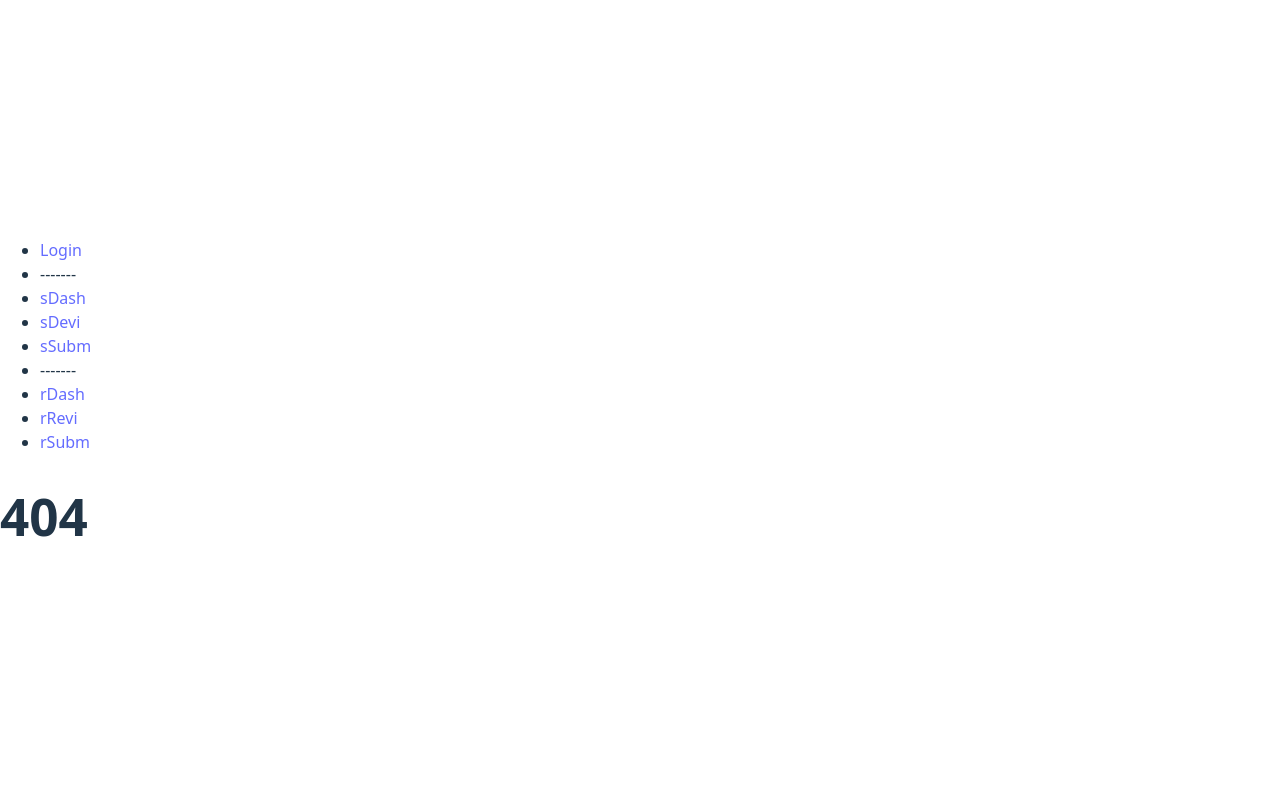
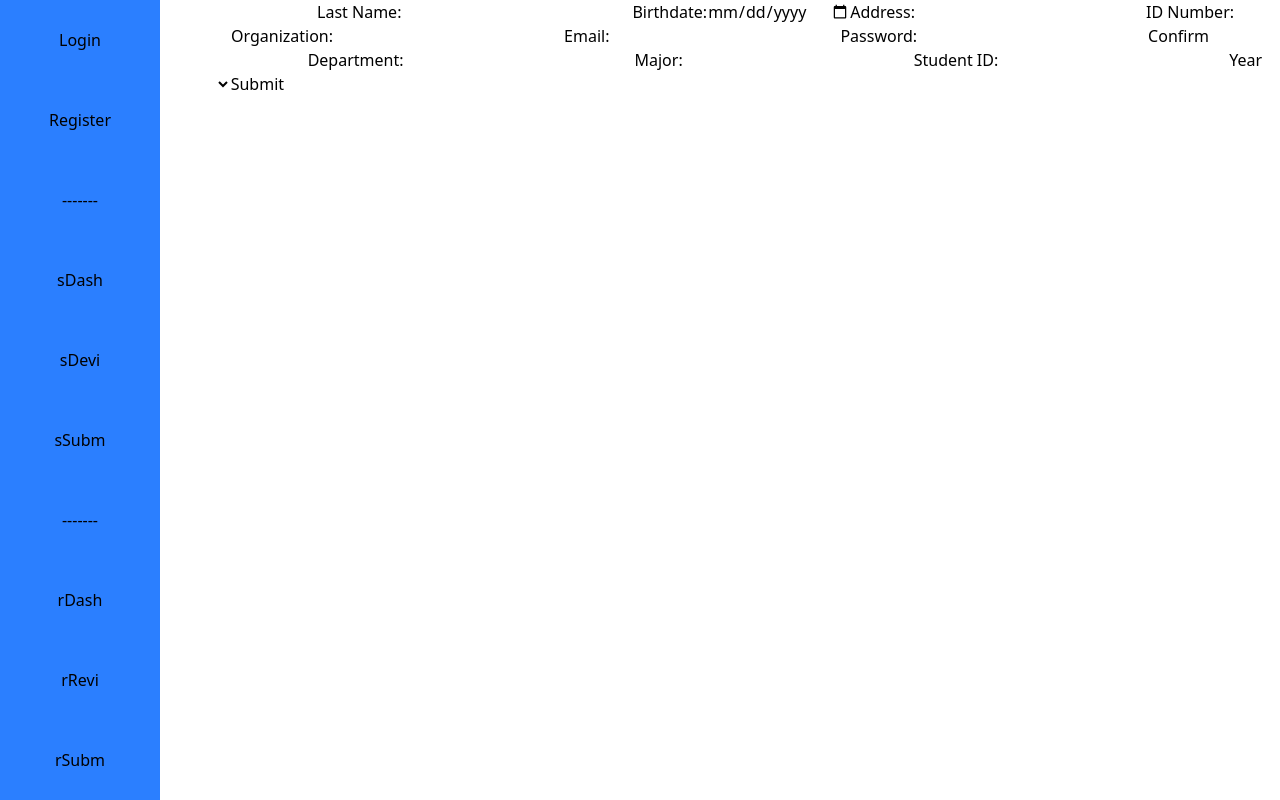
Before and after one commit to fcuadra-99/RECheck, a React (Vite) app: page /Register in a window 1280 px wide. Before the commit this address had no page. Built offline with nearby package versions, Linux system fonts and the light colour scheme.

Commit message:
Version 0.4
Patch Notes:
- Added register module
- Updated navbar to be a sidebar

```diff
--- a/src/App.jsx
+++ b/src/App.jsx
@@ -12,7 +12,8 @@ import RRevisions from "./pages/researcher/Revisions";
 import RSubmissions from "./pages/researcher/Submission";
 
 import NoPage from "./pages/NoPage";
-import Login from "./assets/components/Login"
+import Login from "./pages/Login"
+import Register from "./pages/Register"
 
 export default function App() {
   return (
@@ -20,6 +21,7 @@ export default function App() {
       <Routes>
         <Route path="/" element={<Nav />}>
           <Route index element={<Login />} />
+          <Route path="Register" element={<Register />} />
 
           <Route path="sDash" element={<SDashboard />} />
           <Route path="sDevi" element={<SDeviations />} />
--- a/src/assets/components/Nav.jsx
+++ b/src/assets/components/Nav.jsx
@@ -3,9 +3,10 @@ import { Outlet, Link } from "react-router-dom";
 const Layout = () => {
   return (
     <>
-      <nav>
-        <ul>
+        <nav className="fixed">
+          <ul className="flex justify-around bg-blue-500 flex-col w-40 h-screen [&>*]:m-5 text-center">
             <li> <Link to="/">Login</Link> </li>
+            <li> <Link to="/Register">Register</Link> </li>
             <li>-------</li>
             <li> <Link to="/sDash">sDash</Link> </li>
             <li> <Link to="/sDevi">sDevi</Link> </li>
@@ -16,7 +17,7 @@ const Layout = () => {
             <li> <Link to="/rSubm">rSubm</Link> </li>
           </ul>
         </nav>
-
+        <div className="bg-red-500 w-screen"></div>
       <Outlet />
     </>
   )
--- a/src/index.css
+++ b/src/index.css
@@ -1,73 +1 @@
-/* @import "tailwindcss";
-
-For designers delete code below and uncomment this
-*/
-
-:root {
-  font-family: system-ui, Avenir, Helvetica, Arial, sans-serif;
-  line-height: 1.5;
-  font-weight: 400;
-
-  color-scheme: light dark;
-  color: rgba(255, 255, 255, 0.87);
-  background-color: #242424;
-
-  font-synthesis: none;
-  text-rendering: optimizeLegibility;
-  -webkit-font-smoothing: antialiased;
-  -moz-osx-font-smoothing: grayscale;
-}
-
-a {
-  font-weight: 500;
-  color: #646cff;
-  text-decoration: inherit;
-}
-a:hover {
-  color: #535bf2;
-}
-
-body {
-  margin: 0;
-  display: flex;
-  place-items: center;
-  min-width: 320px;
-  min-height: 100vh;
-}
-
-h1 {
-  font-size: 3.2em;
-  line-height: 1.1;
-}
-
-button {
-  border-radius: 8px;
-  border: 1px solid transparent;
-  padding: 0.6em 1.2em;
-  font-size: 1em;
-  font-weight: 500;
-  font-family: inherit;
-  background-color: #1a1a1a;
-  cursor: pointer;
-  transition: border-color 0.25s;
-}
-button:hover {
-  border-color: #646cff;
-}
-button:focus,
-button:focus-visible {
-  outline: 4px auto -webkit-focus-ring-color;
-}
-
-@media (prefers-color-scheme: light) {
-  :root {
-    color: #213547;
-    background-color: #ffffff;
-  }
-  a:hover {
-    color: #747bff;
-  }
-  button {
-    background-color: #f9f9f9;
-  }
-}
+@import "tailwindcss";
--- /dev/null
+++ b/src/pages/Register.jsx
@@ -0,0 +1,103 @@
+import { useState } from 'react';
+
+function Register() {
+    const [fname, setFname] = useState("");
+    const [lname, setLname] = useState("");
+    const [bdate, setBdate] = useState("");
+    const [address, setAddress] = useState("");
+    const [idNum, setIdNum] = useState("");
+    const [organi, setOrgani] = useState("");
+    const [email, setEmail] = useState("");
+    const [pass, setPass] = useState("");
+    const [cpass, setCPass] = useState("");
+    const [department, setDepartment] = useState("");
+    const [major, setMajor] = useState("");
+    const [studentId, setStudentId] = useState("");
+    const [yearLevel, setYearLevel] = useState("");
+
+    const submit = (event) => {
+        event.preventDefault();
+        alert(`Account Registered`)
+    }
+
+    return (
+        <form onSubmit={submit}>
+
+            <label>
+                First Name:
+                <input type="text" value={fname} onChange={(e) => setFname(e.target.value)} required />
+            </label>
+
+            <label>
+                Last Name:
+                <input type="text" value={lname} onChange={(e) => setLname(e.target.value)} required />
+            </label>
+
+            <label>
+                Birthdate:
+                <input type="date" value={bdate} onChange={(e) => setBdate(e.target.value)} required />
+            </label>
+
+            <label>
+                Address:
+                <input type="text" value={address} onChange={(e) => setAddress(e.target.value)} required />
+            </label>
+
+            <label>
+                ID Number:
+                <input type="number" value={idNum} onChange={(e) => setIdNum(e.target.value)} required />
+            </label>
+
+            <label>
+                Organization:
+                <input type="text" value={organi} onChange={(e) => setOrgani(e.target.value)} required />
+            </label>
+
+            <label>
+                Email:
+                <input type="email" value={email} onChange={(e) => setEmail(e.target.value)} required />
+            </label>
+
+            <label>
+                Password:
+                <input type="password" value={pass} onChange={(e) => setPass(e.target.value)} minLength={8} required />
+            </label>
+
+            <label>
+                Confirm Password:
+                <input type="password" value={cpass} onChange={(e) => setCPass(e.target.value)} minLength={8} required />
+            </label>
+
+            <label>
+                Department:
+                <input type="text" value={department} onChange={(e) => setDepartment(e.target.value)} required />
+            </label>
+
+            <label>
+                Major:
+                <input type="text" value={major} onChange={(e) => setMajor(e.target.value)} required />
+            </label>
+
+            <label>
+                Student ID:
+                <input type="text" value={studentId} onChange={(e) => setStudentId(e.target.value)} required />
+            </label>
+
+            <label>
+                Year Level:
+                <select value={yearLevel} onChange={(e) => setYearLevel(e.target.value)} required>
+                    <option value="">Select Year</option>
+                    <option value="Freshman">Freshman (1st Year)</option>
+                    <option value="Sophomore">Sophomore (2nd Year)</option>
+                    <option value="Junior">Junior (3rd Year)</option>
+                    <option value="Senior">Senior (4th Year)</option>
+                    <option value="Graduate">Graduate</option>
+                </select>
+            </label>
+            <button type="submit">Submit</button>
+
+        </form>
+    )
+}
+
+export default Register
```
Also changed, not shown: src/pages/Login.jsx (renamed from src/assets/components/Login.jsx). Lines whose indentation alone changed are shown as unchanged.
